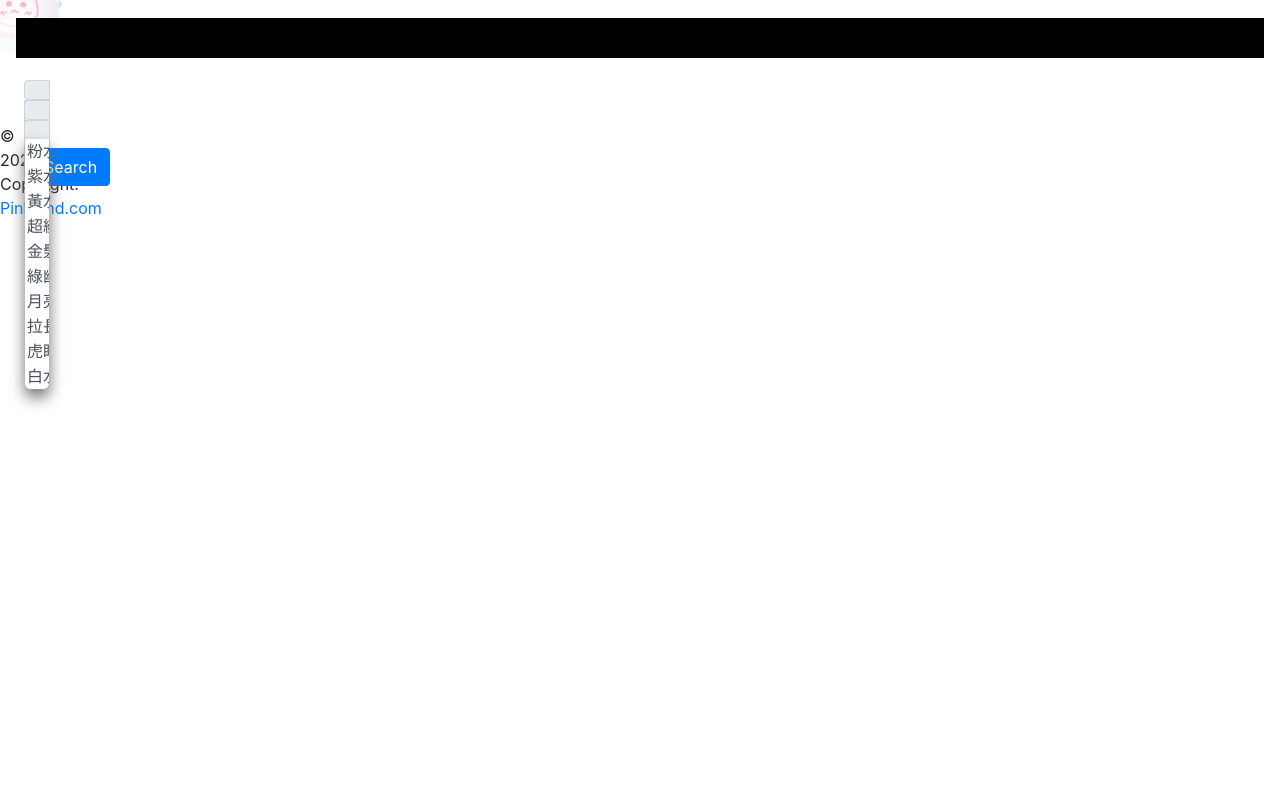
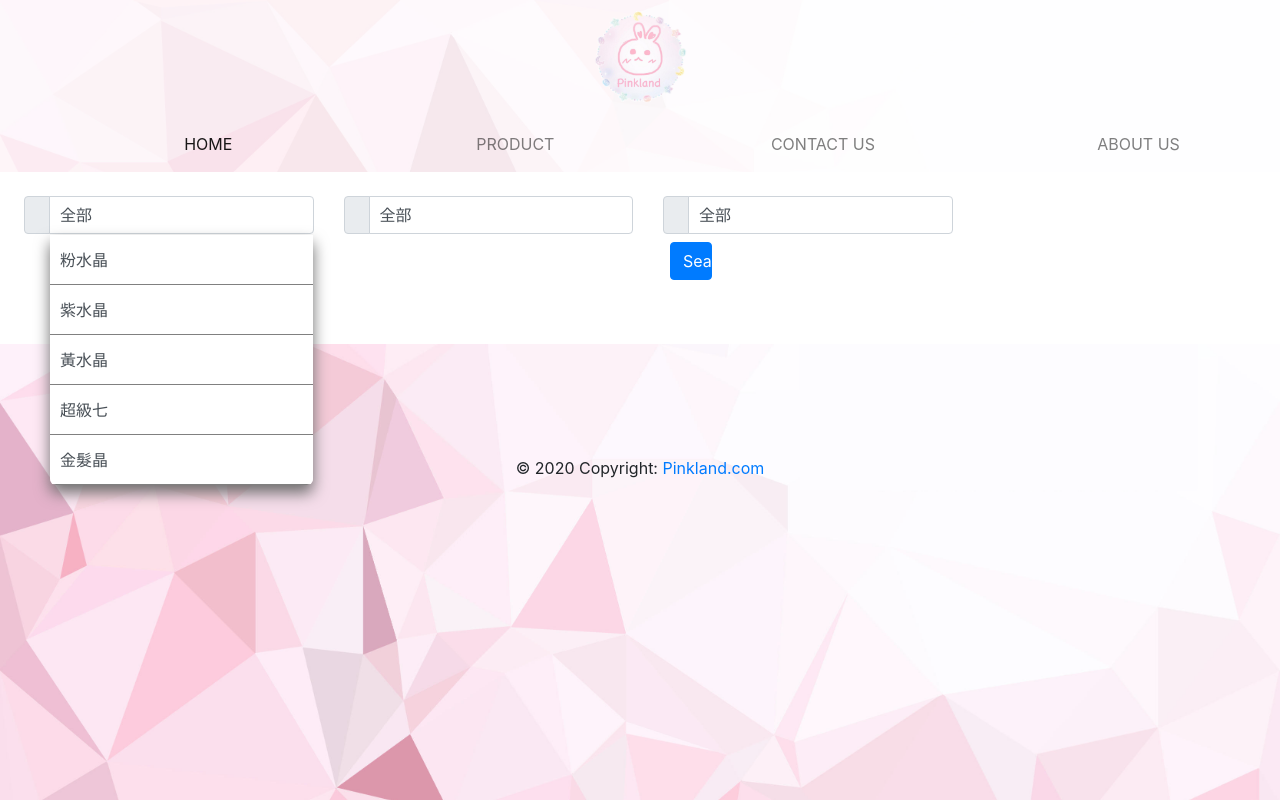
Before and after one commit to latryond/pinkland, a Django app: page /product.html in a window 1280 px wide, after a click on "全部". Run offline with Django 3.2, Linux system fonts and the light colour scheme; style sheets or scripts are compiled from the project's sources; some libraries are stand-ins or nearby versions.

Commit message:
sync local

```diff
--- a/static/css/layout.css
+++ b/static/css/layout.css
@@ -1,10 +1,33 @@
-ul li {
-  list-style: none;
-}
+body { margin: 0; font-family: "Montserrat"; background-image: url("../images/pinkpoly.png"); background-size: cover; }
 
-div {
-  width: 10px;
-  height: 20px;
-}
+.header { box-shadow: 0px -5px 30px pink; background: rgba(255, 255, 255, 0.7); display: flex; }
 
-/*# sourceMappingURL=../css/layout.css.map */
+.navLeft, .navRight, .center, .logo { display: -webkit-box; display: flex; -webkit-box-align: center; align-items: center; -webkit-box-pack: center; justify-content: center; }
+
+.nav { display: -webkit-box; display: flex; -webkit-box-align: center; align-items: center; -webkit-box-pack: center; justify-content: center; -webkit-box-pack: justify; justify-content: space-between; padding: 10px 20px; }
+
+.navLeft > * { margin-right: 12px; }
+
+.navLeft a { text-decoration: none; font-size: 14px; color: #aeeeee; }
+
+.navRight a { margin-left: 30px; padding-top: 5px; }
+
+.center { padding: 5px 10px; flex: 1; }
+
+.center > * { font-weight: 400; font-size: 16px; text-decoration: none; width: 25%; display: flex; justify-content: space-evenly; color: #5664ad; }
+
+ul li { list-style: none; }
+
+div.row { display: flex; flex-direction: row; }
+
+div.col { display: flex; flex-direction: column; }
+
+div.line-r { position: relative; }
+
+div.line-r:after { content: ""; position: absolute; background-color: #d3dbed; height: 90%; align-self: center; width: 2px; right: 0; }
+
+.custom-select-option { padding: 10px; display: flex; justify-content: flex-start; align-items: center; border-bottom: solid 1px grey; height: 50px; }
+
+.custom-select-option:hover { background-color: rgba(0, 0, 0, 0.1); transition: .3s; cursor: pointer; }
+
+/*# sourceMappingURL=layout.css.map */
--- a/static/js/main.js
+++ b/static/js/main.js
@@ -1,6 +1,16 @@
 'use strict';
 
 $(".custom-select-option").click(function() {
-    console.log($("#" + $(this).data("target") + "_filter"));
-    $("#" + $(this).data("target") + "_filter").innerHTML = $(this).val();
+    var target = $(this).data("target");
+    console.log($(this).data("target"));
+    console.log($(`#${target}_filter`))
+    console.log($(this).val());
+    $(`#${target}_filter`).html($(this).val());
 })
+
+$("#query_submit").click(function() {
+    var t = $("#type_filter").html();
+    var p = $("#part_filter").html();
+    var f = $("#function_filter").html();
+    window.location = `http://www.pinkland.com.hk/product/${t}/${p}/${f}`;
+})
--- a/templates/base.html
+++ b/templates/base.html
@@ -1,8 +1,10 @@
 {% load static %}
 {% load sass_tags %}
 <head>
+    <meta name="viewport" content="width=device-width, initial-scale=1, minimum-scale=1, maximum-scale=1" >
+    <meta charset="utf-8">
     <link href="https://fonts.googleapis.com/css?family=Montserrat&display=swap" rel="stylesheet">
-    <link href="{% sass_src 'scss/layout.scss' %}" rel="stylesheet" type="text/css" />
+    <link href="{% static 'css/layout.css' %}" rel="stylesheet" type="text/css" />
     <link href="{% static 'css/slick.css' %}" rel="stylesheet" type="text/css" />
     <link href="{% static 'css/slick-theme.css' %}" rel="stylesheet" type="text/css" />
     <link rel="stylesheet" href="https://stackpath.bootstrapcdn.com/bootstrap/4.4.1/css/bootstrap.min.css" integrity="sha384-Vkoo8x4CGsO3+Hhxv8T/Q5PaXtkKtu6ug5TOeNV6gBiFeWPGFN9MuhOf23Q9Ifjh" crossorigin="anonymous">
@@ -21,7 +23,7 @@
     </style>
 
     <div class="navbar navbar-expand-lg navbar-light d-flex justify-content-center" style="    background-color: rgba(255,255,255,0.7);">
-            <a class="logo " href="{% url 'home' %}"><img src="{% static "images/logo.png" %}" height="100px"></a>
+        <a class="logo " href="{% url 'home' %}"><img src="{% static "images/logo.png" %}" height="100px"></a>
     <button class="navbar-toggler" type="button" data-toggle="collapse" data-target="#navbarText" aria-controls="navbarText" aria-expanded="false" aria-label="Toggle navigation" style="right:3%;position:absolute;">
         <span class="navbar-toggler-icon"></span>
     </button>
--- a/templates/product.html
+++ b/templates/product.html
@@ -35,7 +35,7 @@
             <div id="part_filter" style="position:absolute;left:0;padding:10px;">全部</div>
             <ul style="padding:0;text-overflow: ellipsis; z-index: 10; position: absolute; top: calc(1.5em + .75rem + 2px); width: 100%; right: 0;  background: white; border-bottom-right-radius: 6px; border-bottom-left-radius: 6px; max-height: 250px; overflow-y: scroll;box-shadow: 0px 8px 15px #6e6e6e;"  class="collapse" id="collapse_part_filter">
                 {% for p in parts %}
-                    <li class="custom-select-option part">{{p}}</li>
+                <option class="custom-select-option" data-target="part" value="{{p}}" >{{p}}</option>
                 {% endfor %}
             </ul>
             <i class="fas fa-caret-down"></i>
@@ -55,7 +55,7 @@
                 <div id="function_filter" style="position:absolute;left:0;padding:10px;">全部</div>
                 <ul style="padding:0;text-overflow: ellipsis; z-index: 10; position: absolute; top: calc(1.5em + .75rem + 2px); width: 100%; right: 0;  background: white; border-bottom-right-radius: 6px; border-bottom-left-radius: 6px; max-height: 250px; overflow-y: scroll;box-shadow: 0px 8px 15px #6e6e6e;" class="collapse" id="collapse_function_filter">
                     {% for f in functions %}
-                    <li class="custom-select-option">{{f}}</li>
+                    <option class="custom-select-option" data-target="function" value="{{f}}">{{f}}</option>
                     {% endfor %}
                 </ul>
                 <i class="fas fa-caret-down"></i>
@@ -63,7 +63,7 @@
 
         </div>
         <div class="col col-12  col-lg-3 col-md-12 col-sm-12 ">
-            <button type="button" id="submit" class="btn btn-primary">Search</button>
+            <button type="button" id="query_submit" class="btn btn-primary">Search</button>
         </div>
     </div>
 
```
